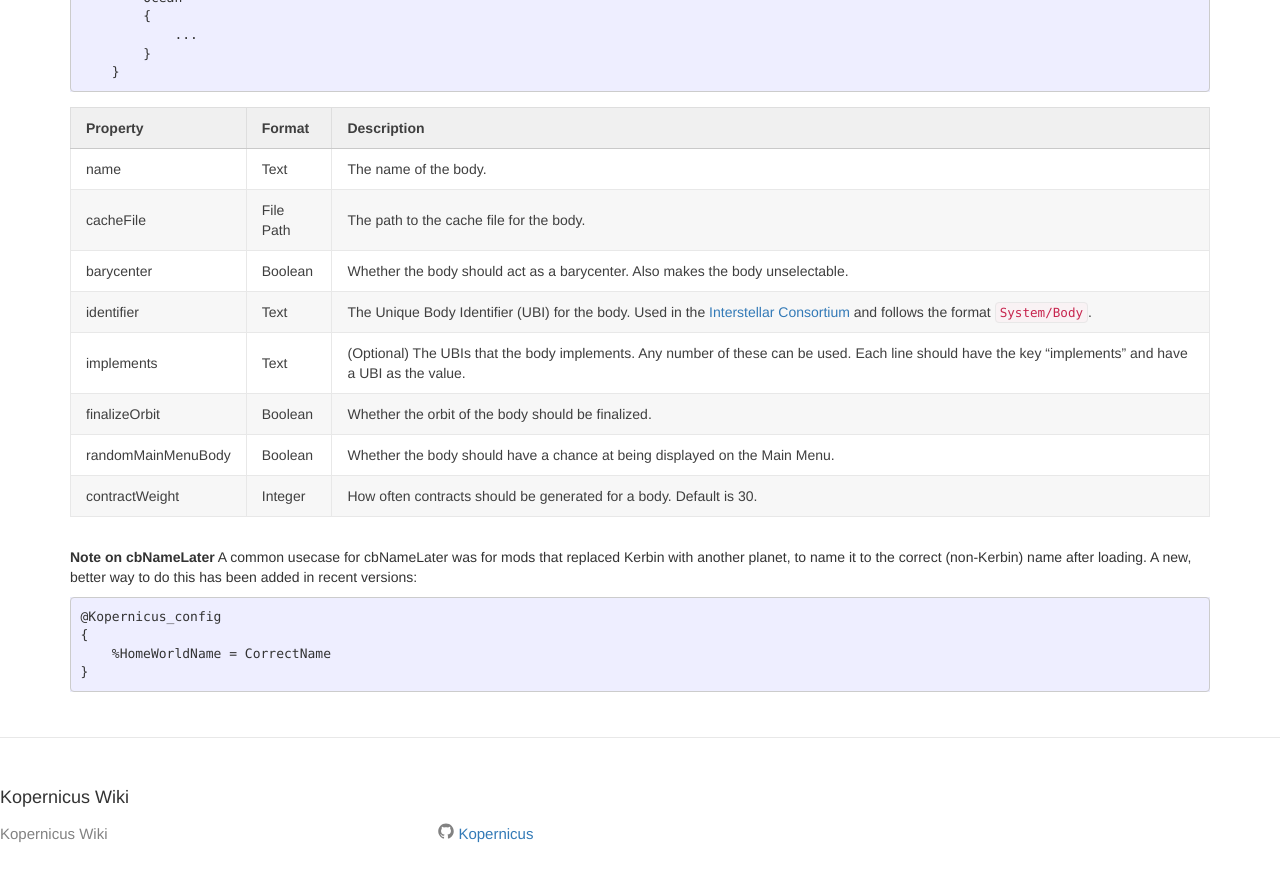
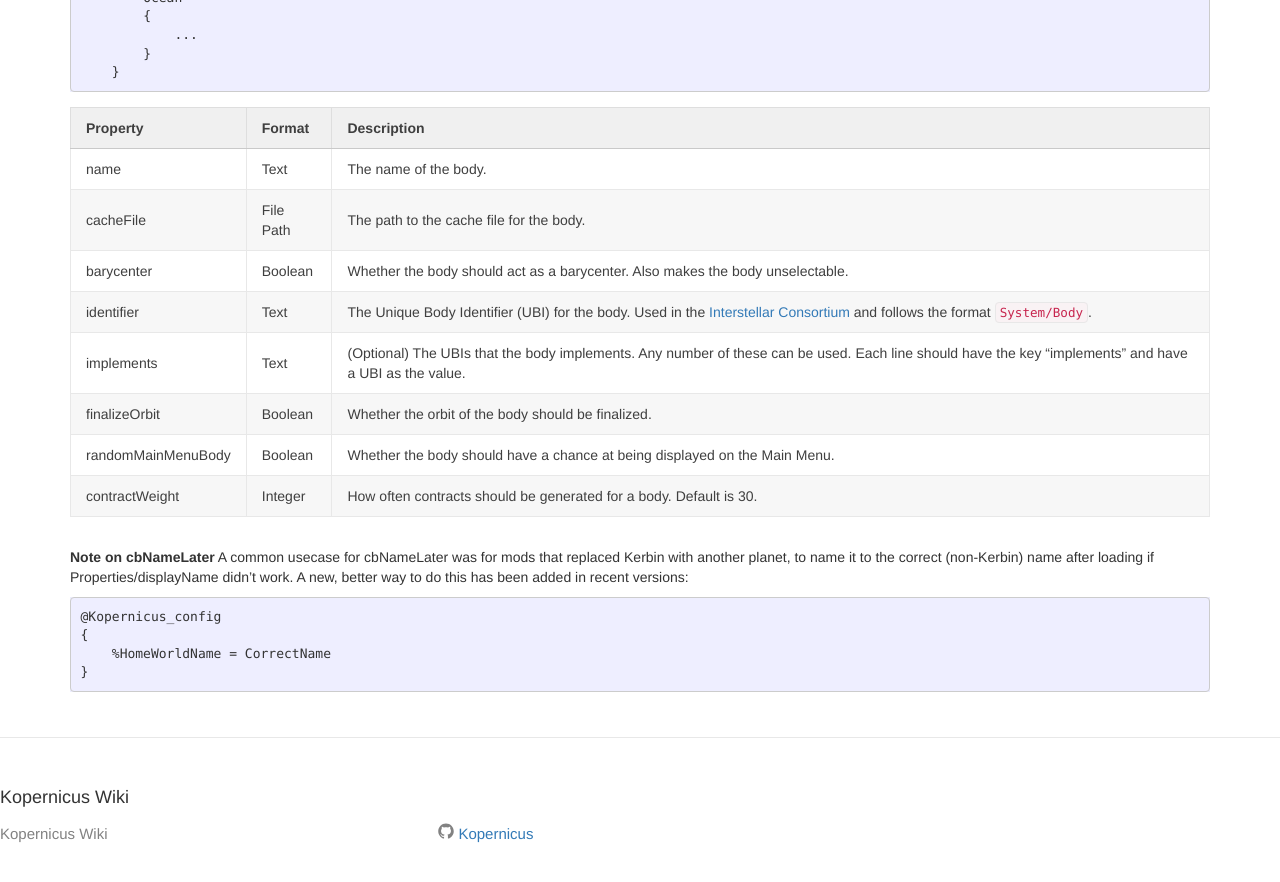
Before and after one commit to Kopernicus/wiki, a Jekyll site: the page built from content/Body.md, in a window 1280 px wide and 900 px high, scrolled down 1148 px. Shown: the top 882 px of the window. Built offline with Jekyll 4.4.1, drawn with Linux system fonts in a browser that asks for light colours.

Commit message:
add displayname to homeworldname explainer

````diff
--- a/content/Body.md
+++ b/content/Body.md
@@ -75,7 +75,7 @@ The `Body { }` node contains all the aspects of a body and describes the essenti
 |contractWeight|Integer|How often contracts should be generated for a body. Default is 30.|
 
 **Note on cbNameLater**
-A common usecase for cbNameLater was for mods that replaced Kerbin with another planet, to name it to the correct (non-Kerbin) name after loading. A new, better way to do this has been added in recent versions:
+A common usecase for cbNameLater was for mods that replaced Kerbin with another planet, to name it to the correct (non-Kerbin) name after loading if Properties/displayName didn't work. A new, better way to do this has been added in recent versions:
 ```
 @Kopernicus_config
 {
````
